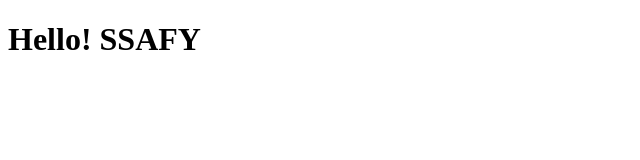
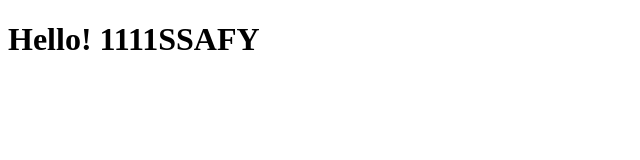
Before and after one commit to zofht2549/FrontStudy, a plain HTML site: page index.html in a window 1280 px wide. Shown: the whole page, without its empty margins (0-640 px from the left). Drawn offline with Linux system fonts and the light colour scheme.

Commit message:
Update index.html

```diff
--- a/index.html
+++ b/index.html
@@ -5,6 +5,6 @@
         <title>Hello! SSAFY</title>
     </head>
     <body>
-        <h1>Hello! SSAFY</h1>
+        <h1>Hello! 1111SSAFY</h1>
     </body>
 </html>
```
